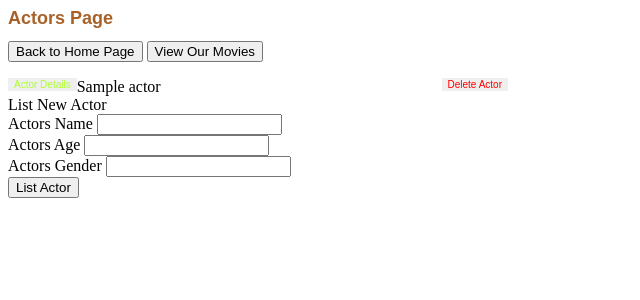
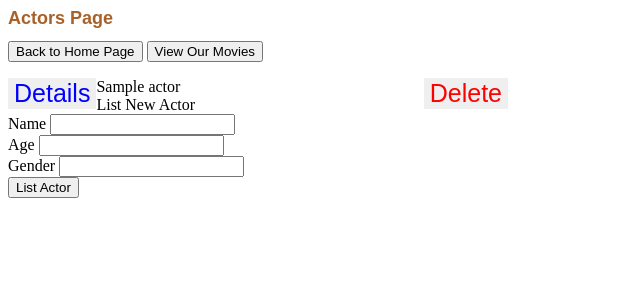
Before and after one commit to Meicroft/zb-fsnd-capstone, a Flask app: page /actors in a window 1280 px wide. Shown: the top 300 px of the page, without its empty margins (0-640 px from the left). Run offline with Flask 2, Linux system fonts and the light colour scheme; tables that the repository leaves empty hold one stand-in row (values such as "Sample post").

Commit message:
fix delete buttons on actors

```diff
--- a/app.py
+++ b/app.py
@@ -77,20 +77,29 @@ def get_movie(movie_id):
 # DELETE
 @app.route('/actors/<int:actor_id>', methods=['DELETE'])
 # @requires_auth('delete:actor')
+# def delete_actor(actor_id):
+#     if not actor_id:
+#         abort(404)
+
+#     actor_to_remove = Actor.query.get(actor_id)
+#     if not actor_to_remove:
+#         abort(404)
+
+#     actor_to_remove.delete()
+
+#     return jsonify({
+#       'success': True,
+#       'actor_id': actor_id
+#     }), 200
 def delete_actor(actor_id):
-    if not actor_id:
-        abort(404)
-
-    actor_to_remove = Actor.query.get(actor_id)
-    if not actor_to_remove:
-        abort(404)
-
-    actor_to_remove.delete()
-
-    return jsonify({
-      'success': True,
-      'actor_id': actor_id
-    }), 200
+    try:
+        Todo.query.filter_by(id=actor_id).delete()
+        db.session.commit()
+    except:
+        db.session.rollback()
+    finally:
+        db.session.close()
+    return jsonify({ 'success': True })
 
 
 @app.route('/movies/<int:movie_id>', methods=['DELETE'])
@@ -99,7 +108,7 @@ def delete_movie(movie_id):
     if not movie_id:
         abort(404)
 
-    movie_to_remove = Movie.query.get(movie_id)
+    movie_to_remove = Movie.query.filter_by(id=movie_id)
     if not movie_to_remove:
         abort(404)
 
@@ -109,6 +118,14 @@ def delete_movie(movie_id):
       'success': True,
       'movie_id': movie_id
     }), 200
+    # try:
+    #     Movie.query.filter_by(id=movie_id).delete()
+    #     db.session.commit()
+    # except:
+    #     db.session.rollback()
+    # finally:
+    #     db.session.close()
+    # return jsonify({ 'success': True })
 
 
 # POST
--- a/css/style.css
+++ b/css/style.css
@@ -17,16 +17,16 @@ li {
   color: red;
   float: right;
   cursor: pointer;
-  font-size: 10px;
+  font-size: 25px;
 }
 .details-button {
   -webkit-appearance: none;
   border: none;
   outline: none;
-  color: greenyellow;
+  color: blue;
   float: left;
   cursor: pointer;
-  font-size: 10px;
+  font-size: 25px;
 }
 h1 {
   color: rgb(168, 98, 41);
--- a/templates/actors.html
+++ b/templates/actors.html
@@ -13,25 +13,25 @@
         {% for d in data %}
         <li>
           <form action="/actors/{{ d.id }}">
-            <button class="details-button">Actor Details</button>
+            <button class="details-button">Details</button>
           </form>
           {{ d.name }}
-          <button class="delete-button" data-id="{{ d.id }}">Delete Actor</button>
+          <button class="delete-button" data-id="{{ d.id }}">Delete</button>
         </li>
         {% endfor %}
       </ul>
       <form method="post" action="/actors/create">
           <label>List New Actor</label>
           <div>
-            <label for="name">Actors Name</label>
+            <label for="name">Name</label>
             <input type="text" name="name" />
           </div>
           <div>
-            <label for="age">Actors Age</label>
+            <label for="age">Age</label>
             <input type="number" name="age" />
           </div>
           <div>
-            <label for="gender">Actors Gender</label>
+            <label for="gender">Gender</label>
             <input type="text" name="gender" />
           </div>
           <div>
@@ -47,9 +47,13 @@
               fetch('/actors/' + actorId, {
                 method: 'DELETE'
               })
+              // .then(function() {
+              //   const item = e.target.parentElement;
+              //   item.remove();
+              // })
               .then(function() {
                 const item = e.target.parentElement;
-              item.remove();
+                item.delete();
               })
             }
           }
```
Also changed, not shown: templates/movies.html (+4 -4 lines). Lines whose indentation alone changed are shown as unchanged.
